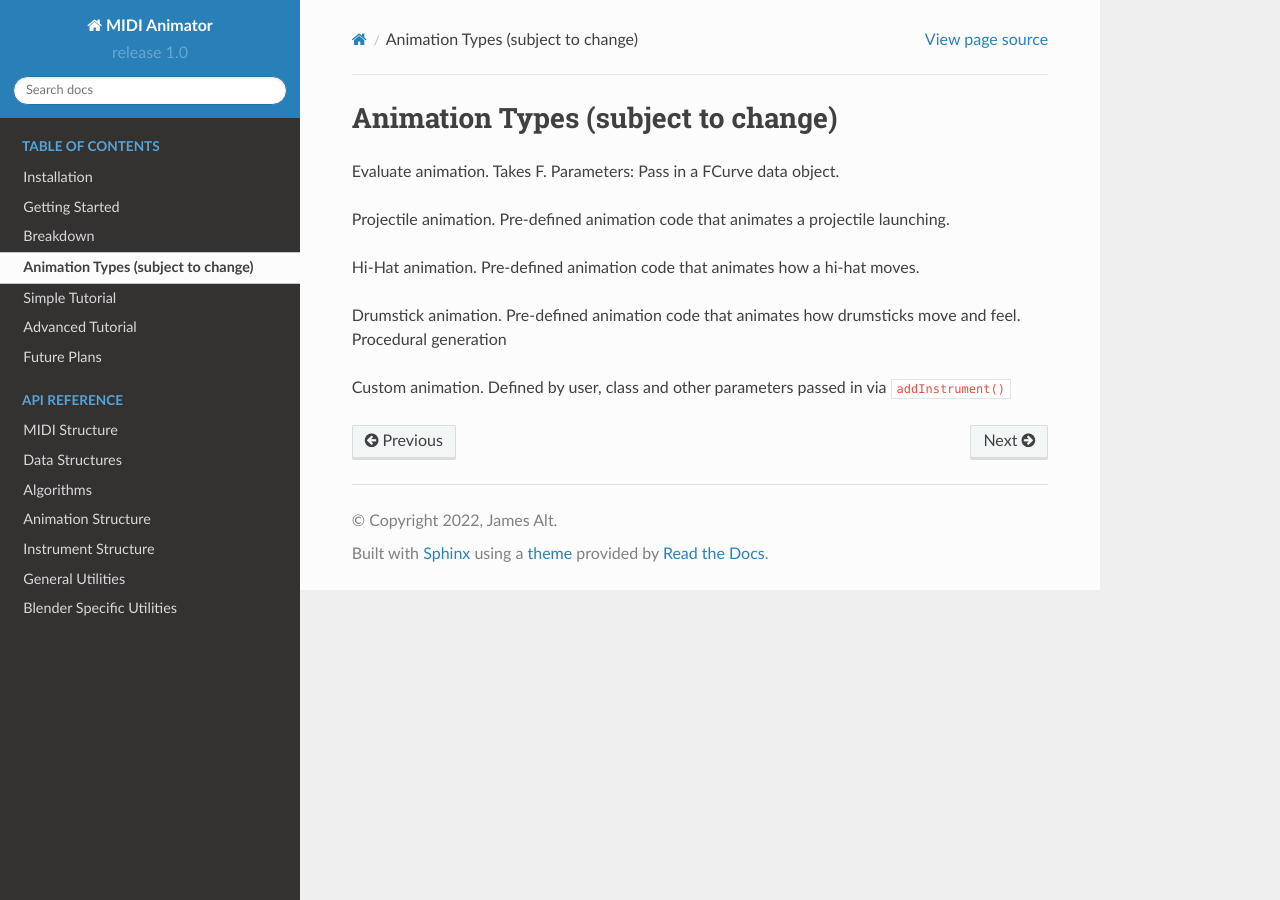
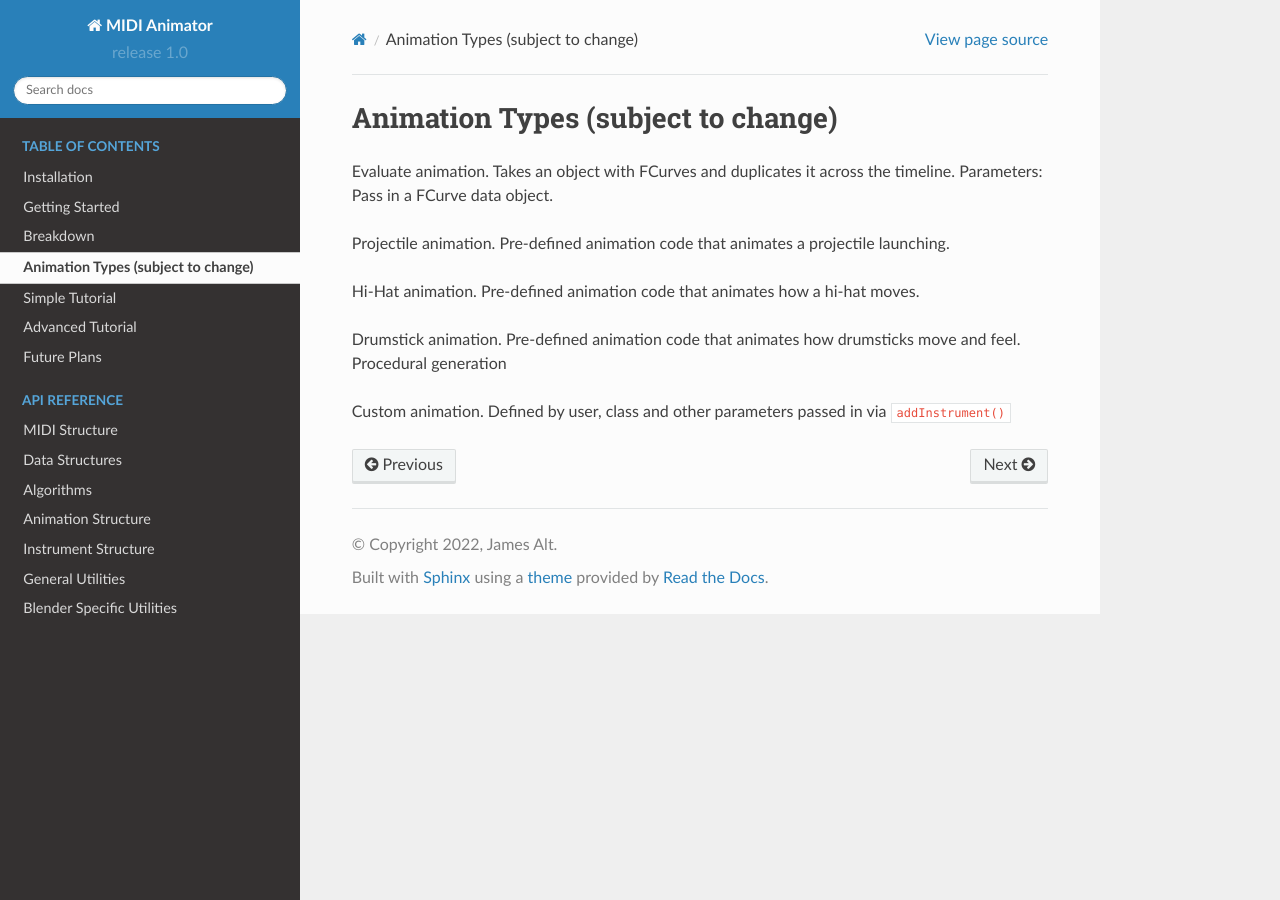
Before and after one commit to jamesa08/MIDIAnimatorDocs, a Sphinx documentation site: the page built from docs/source/general/animation_types.md, in a window 1280 px wide. Built offline with Sphinx 7.4.7 and the Read the Docs theme 2.0.0, drawn with Linux system fonts in a browser that asks for light colours.

Commit message:
fix animation types & add warning to installation

```diff
--- a/docs/source/general/animation_types.md
+++ b/docs/source/general/animation_types.md
@@ -1,6 +1,6 @@
 # Animation Types (subject to change)
 
-Evaluate animation. Takes F. Parameters: Pass in a FCurve data object.
+Evaluate animation. Takes an object with FCurves and duplicates it across the timeline. Parameters: Pass in a FCurve data object.
 
 Projectile animation. Pre-defined animation code that animates a projectile launching.
 
```
Also changed, not shown: docs/source/general/installation.md (+6 -0 lines).
